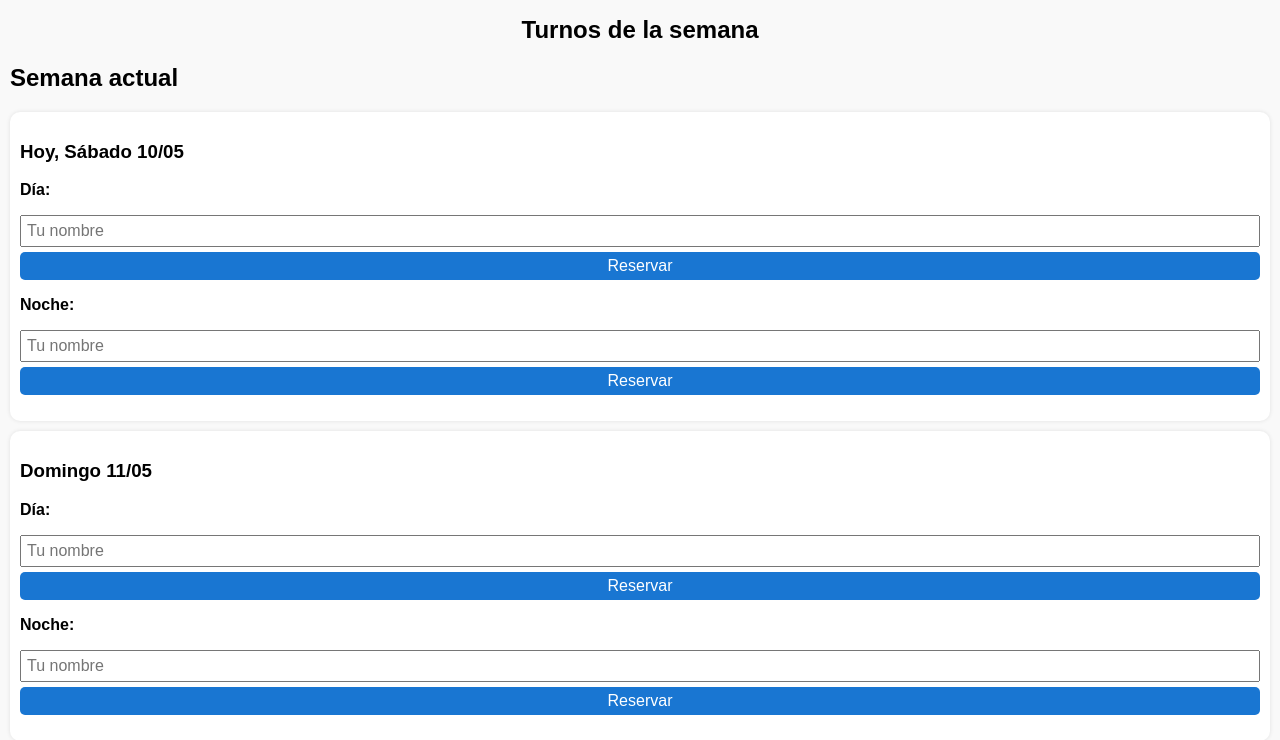
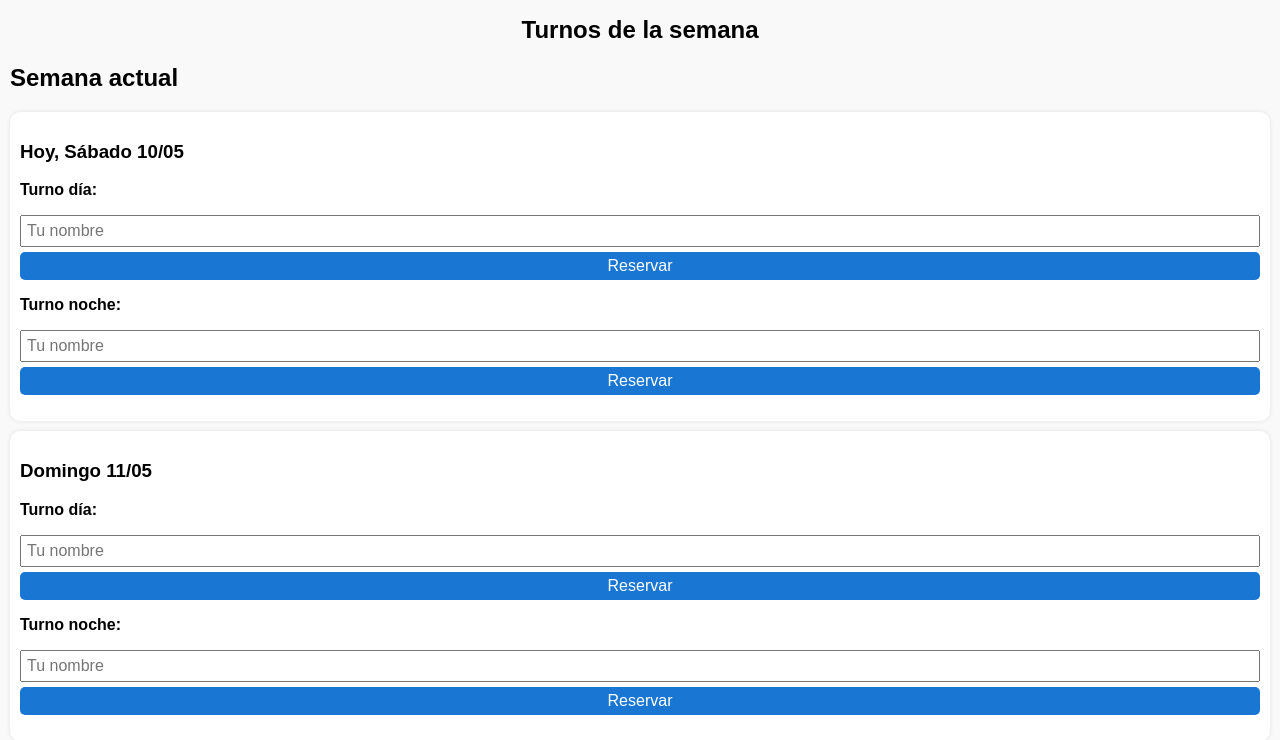
Before and after one commit to T-cordoba/Turnos-cuidado-mama, a Flask app: page / in a window 1280 px wide. Shown: the top 740 px of the page. Run offline with Flask 3, Linux system fonts and the light colour scheme; data that the repository does not hold is empty.

Commit message:
Update turno display format in index.html for clarity

```diff
--- a/app/templates/index.html
+++ b/app/templates/index.html
@@ -24,7 +24,7 @@
 
             {% for turno in ['día', 'noche'] %}
                 <div class="turno">
-                    <p><strong>{{ turno.capitalize() }}:</strong>
+                    <p><strong>Turno {{ turno }}:</strong>
                     {% if (dia[0], turno) in turnos %}
                         {{ turnos[(dia[0], turno)] }}
                         <form method="post">
```
